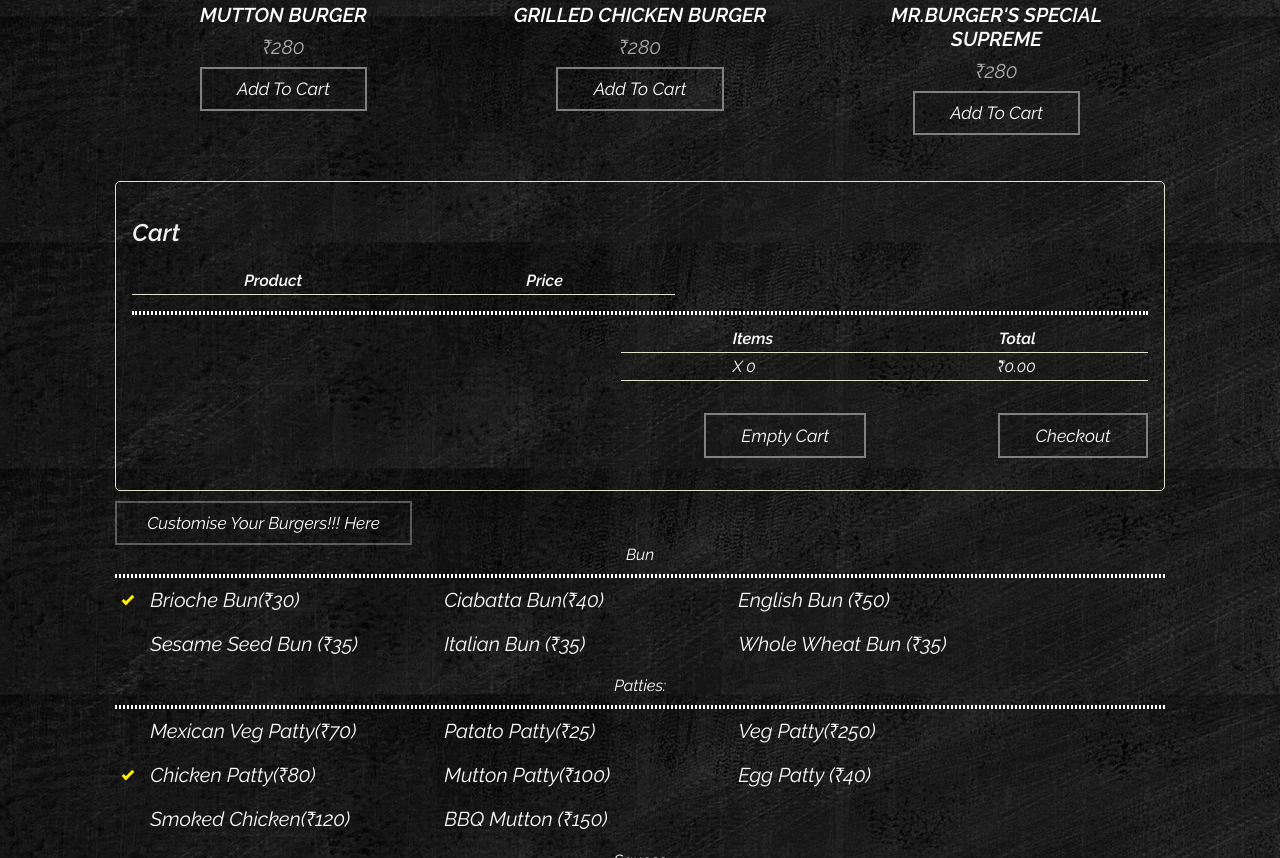
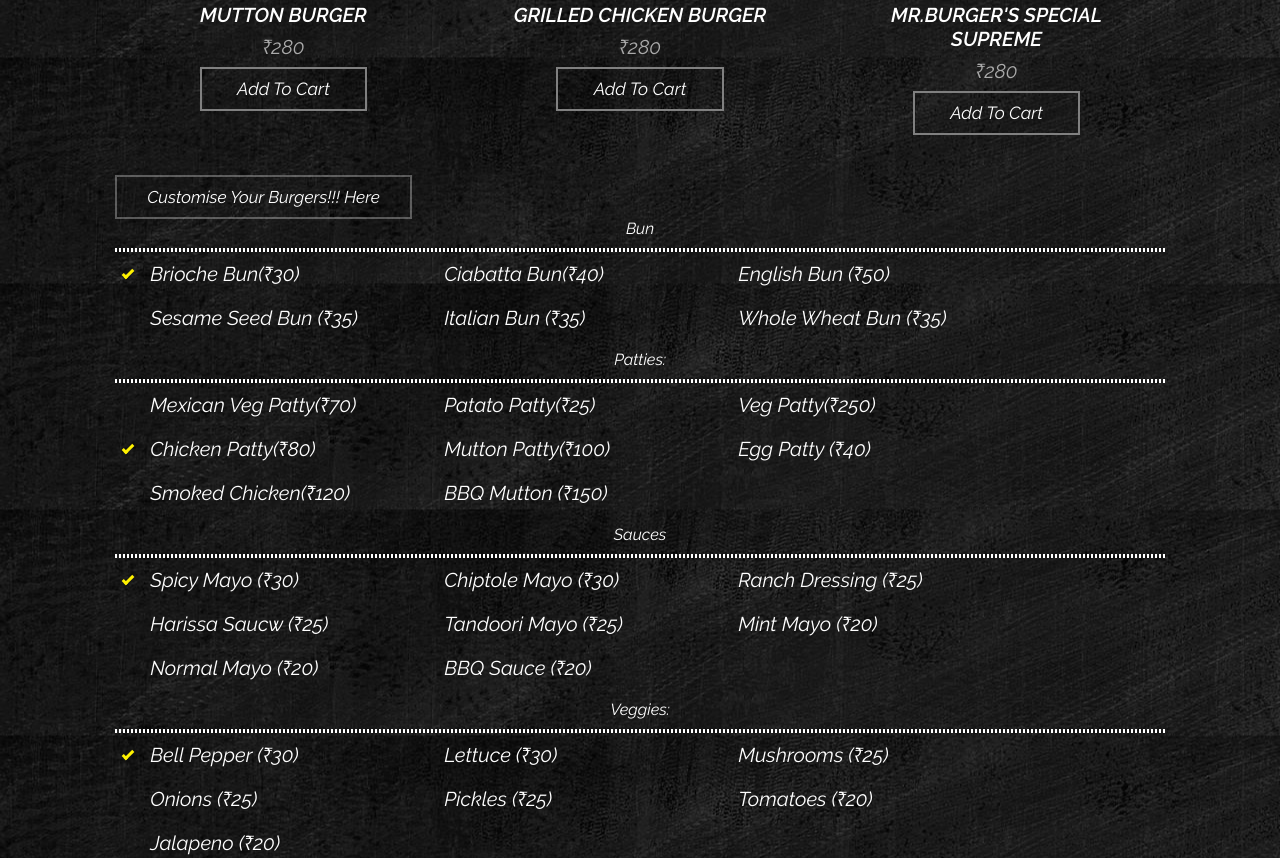
Before and after one commit to Devanshjagad/Burger-Website, a plain HTML site: page index.html in a window 1280 px wide. Shown: the part 2818-3676 px from the top of the page. Drawn offline with nearby package versions, Linux system fonts and the light colour scheme; some packages are replaced by stand-ins of ours; a script that the page names is missing.

Commit message:
Update index.html

```diff
--- a/index.html
+++ b/index.html
@@ -241,36 +241,6 @@
          </div>
       </div>
    </div>
-   <div class="cart-container">
-      <h2>Cart</h2>
-      <table>
-        <thead>
-          <tr>
-          <th><strong>Product</strong></th>
-          <th><strong>Price</strong></th>
-        </tr>
-        </thead>
-        <tbody id="carttable">
-        </tbody>
-      </table>
-      <hr>
-      <table id="carttotals">
-        <tr>
-          <td><strong>Items</strong></td>
-          <td><strong>Total</strong></td>
-        </tr>
-        <tr>
-          <td>x <span id="itemsquantity">0</span></td>
-
-          <td>₹<span id="total">0</span></td>
-        </tr></table>
-
-
-      <div class="cart-buttons">
-        <button id="emptycart">Empty Cart</button>
-        <button id="checkout" onclick="myFunction()">Checkout</button>
-      </div>
-    </div>
 
    <a href="" class="btn">Customise your burgers!!! Here </a>
 
@@ -499,7 +469,6 @@
               <br>
               <br>
               <br>
-              <button onclick="myFunctionyou()" data-aos="fade-up" data-aos-delay="700">Place Order</button>
           </form>
       </div>
   </div>
```
